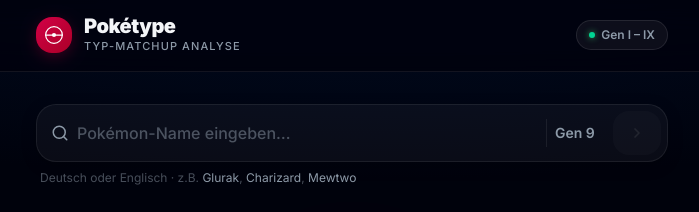
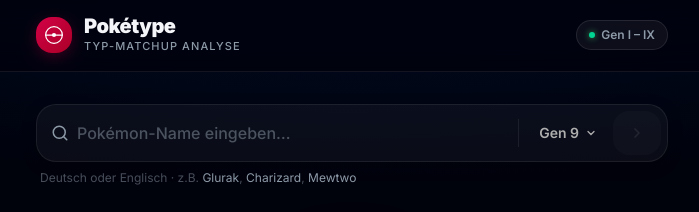
Before and after one commit to sentinel-dot/poketype-frontend, a Next.js app: page / in a window 1280 px wide. Shown: the top 212 px of the page, without its empty margins (288-987 px from the left). Built offline with nearby package versions, Linux system fonts and the light colour scheme.

Commit message:
Add generation dropdown to SearchBar component
- Introduced a dropdown for selecting Pokémon generations, enhancing user experience.
- Added a clear button to reset the search input.
- Updated styles and event handling for improved functionality and accessibility.

```diff
--- a/components/SearchBar.tsx
+++ b/components/SearchBar.tsx
@@ -18,6 +18,7 @@
   const [suggestions, setSuggestions] = useState<PokemonSuggestion[]>([]);
   const [activeIndex, setActiveIndex] = useState(-1);
   const [showSuggestions, setShowSuggestions] = useState(false);
+  const [showGenDropdown, setShowGenDropdown] = useState(false);
   const inputRef = useRef<HTMLInputElement>(null);
   const containerRef = useRef<HTMLDivElement>(null);
   const debounceRef = useRef<ReturnType<typeof setTimeout> | null>(null);
@@ -49,6 +50,7 @@
     function handleClick(e: MouseEvent) {
       if (containerRef.current && !containerRef.current.contains(e.target as Node)) {
         setShowSuggestions(false);
+        setShowGenDropdown(false);
       }
     }
     document.addEventListener("mousedown", handleClick);
@@ -125,7 +127,8 @@
             type="search"
             className="flex-1 min-w-0 bg-transparent text-foreground py-2.5 pr-2
                        placeholder:text-muted-foreground/50 focus:outline-none
-                       disabled:opacity-40 text-base font-medium"
+                       disabled:opacity-40 text-base font-medium
+                       [&::-webkit-search-cancel-button]:hidden"
             placeholder="Pokémon-Name eingeben…"
             value={name}
             onChange={(e) => {
@@ -147,26 +150,52 @@
             disabled={loading}
           />
 
+          {/* Clear button */}
+          {name && (
+            <button
+              type="button"
+              onClick={() => {
+                setName("");
+                setQuery("");
+                setSuggestions([]);
+                setShowSuggestions(false);
+                inputRef.current?.focus();
+              }}
+              className="flex-shrink-0 self-center flex items-center justify-center w-5 h-5 rounded-full cursor-pointer"
+              style={{ color: "oklch(0.6 0 0)" }}
+              aria-label="Eingabe löschen"
+            >
+              <svg width="10" height="10" viewBox="0 0 24 24" fill="none" stroke="currentColor" strokeWidth="3" strokeLinecap="round">
+                <path d="M18 6 6 18M6 6l12 12" />
+              </svg>
+            </button>
+          )}
+
           {/* Divider */}
           <div className="flex-shrink-0 flex items-center">
             <div className="h-7 w-px mx-1 bg-border" />
-            <select
-              className="bg-transparent text-muted-foreground pr-2 pl-1 py-1 focus:outline-none
-                         disabled:opacity-40 cursor-pointer text-sm font-semibold appearance-none
-                         hover:text-foreground transition-colors"
-              value={gen}
-              onChange={(e) => setGen(Number(e.target.value))}
-              aria-label="Generation"
-              disabled={loading}
-              style={{ minWidth: "54px" }}
+          </div>
+
+          {/* Gen dropdown trigger */}
+          <button
+            type="button"
+            onClick={() => setShowGenDropdown(v => !v)}
+            disabled={loading}
+            className="flex-shrink-0 flex items-center gap-1.5 px-2 py-1 rounded-lg
+                       text-sm font-semibold transition-colors disabled:opacity-40 cursor-pointer"
+            style={{ color: "oklch(0.75 0 0)" }}
+            aria-label="Generation wählen"
+          >
+            <span>Gen {gen}</span>
+            <svg
+              width="12" height="12" viewBox="0 0 24 24" fill="none"
+              stroke="currentColor" strokeWidth="2.5" strokeLinecap="round"
+              className="transition-transform duration-200"
+              style={{ transform: showGenDropdown ? "rotate(180deg)" : "rotate(0deg)" }}
             >
-              {GENS.map((g) => (
-                <option key={g} value={g} style={{ background: "#0d1a35", color: "#f1f5f9" }}>
-                  Gen {g}
-                </option>
-              ))}
-            </select>
-          </div>
+              <path d="m6 9 6 6 6-6" />
+            </svg>
+          </button>
 
           {/* Submit */}
           <button
@@ -202,6 +231,44 @@
           <span className="text-muted-foreground">Mewtwo</span>
         </p>
       </form>
+
+      {/* Gen dropdown */}
+      {showGenDropdown && (
+        <div
+          className="absolute right-0 mt-1 rounded-xl overflow-hidden z-50 py-1"
+          style={{
+            background: "oklch(0.12 0.02 240 / 0.97)",
+            border: "1px solid oklch(0.95 0 0 / 0.1)",
+            boxShadow: "0 8px 32px oklch(0 0 0 / 0.5)",
+            backdropFilter: "blur(12px)",
+            minWidth: "100px",
+          }}
+        >
+          {GENS.map((g) => (
+            <button
+              key={g}
+              type="button"
+              onClick={() => {
+                setGen(g);
+                setShowGenDropdown(false);
+              }}
+              className="w-full flex items-center justify-between gap-4 px-4 py-2 text-sm
+                         font-semibold cursor-pointer transition-colors"
+              style={{
+                background: g === gen ? "oklch(0.95 0 0 / 0.06)" : "transparent",
+                color: g === gen ? "oklch(0.95 0 0)" : "oklch(0.65 0 0)",
+              }}
+            >
+              <span>Gen {g}</span>
+              {g === gen && (
+                <svg width="12" height="12" viewBox="0 0 24 24" fill="none" stroke="currentColor" strokeWidth="3" strokeLinecap="round">
+                  <path d="M20 6 9 17l-5-5" />
+                </svg>
+              )}
+            </button>
+          ))}
+        </div>
+      )}
 
       {/* Autocomplete dropdown */}
       {showSuggestions && (
```
